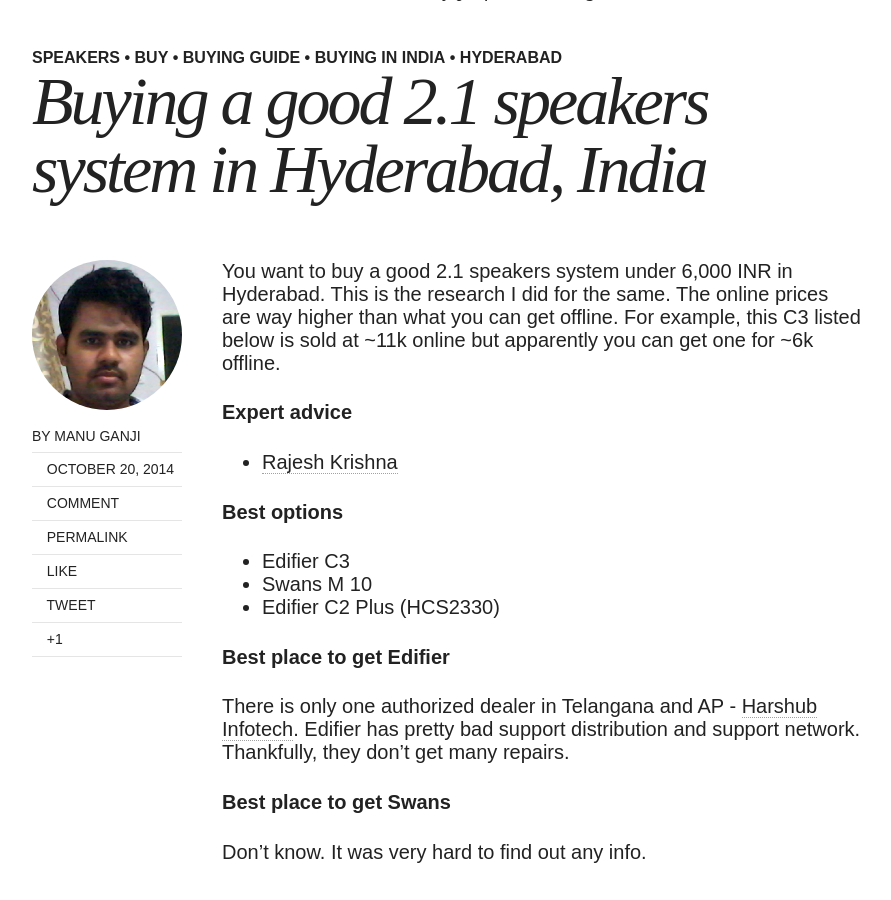
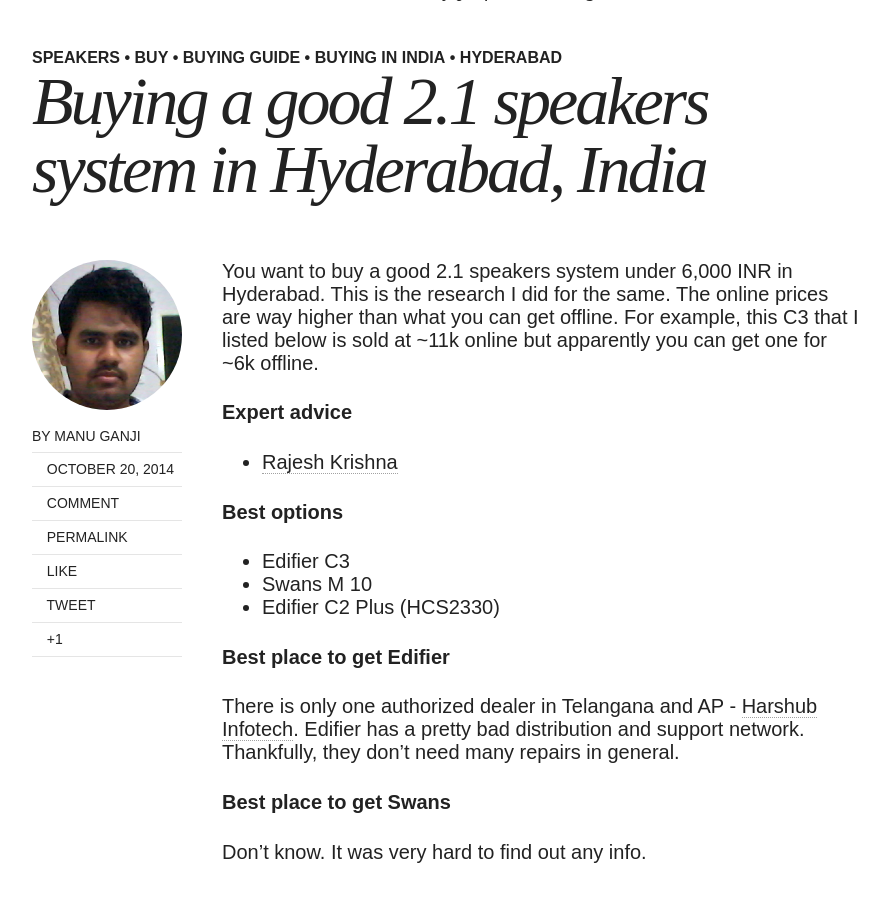
Before and after one commit to manuganji/manuganji.github.io, a Jekyll site: the page built from _posts/2014-10-20-buy-good-21-speakers-hyderabad-india.md, in a window 1280 px wide and 900 px high, scrolled down 349 px. Shown: the whole window, without its empty margins (128-1019 px from the left). Built offline with Jekyll 4.4.1, drawn with Linux system fonts in a browser that asks for light colours; nearby versions of some CDN libraries; a script that is not in the unit is left out; comment, search, counter and statistics services are not loaded.

Commit message:
Minor text edits

```diff
--- a/_posts/2014-10-20-buy-good-21-speakers-hyderabad-india.md
+++ b/_posts/2014-10-20-buy-good-21-speakers-hyderabad-india.md
@@ -7,7 +7,7 @@ tags: [speakers, buy, buying guide, buying in india, hyderabad]
 comments: true
 share: true
 ---
-You want to buy a good 2.1 speakers system under 6,000 INR in Hyderabad. This is the research I did for the same. The online prices are way higher than what you can get offline. For example, this C3 listed below is sold at ~11k online but apparently you can get one for ~6k offline.
+You want to buy a good 2.1 speakers system under 6,000 INR in Hyderabad. This is the research I did for the same. The online prices are way higher than what you can get offline. For example, this C3 that I listed below is sold at ~11k online but apparently you can get one for ~6k offline.
 
 #### Expert advice
 
@@ -21,7 +21,7 @@ You want to buy a good 2.1 speakers system under 6,000 INR in Hyderabad. This is
 
 #### Best place to get Edifier
 
-There is only one authorized dealer in Telangana and AP - [Harshub Infotech](http://www.justdial.com/Hyderabad/Harshubh-Infotech-%3Cnear%3E-Beside-Hong-Kong-Mobile-Bazar-Secunderabad/040PXX40-XX40-101222094640-U9C6_SHlkZXJhYmFkIENvbXB1dGVyIFNwZWFrZXIgRGVhbGVycyBFZGlmaWVy_BZDET). Edifier has pretty bad support distribution and support network. Thankfully, they don't get many repairs.
+There is only one authorized dealer in Telangana and AP - [Harshub Infotech](http://www.justdial.com/Hyderabad/Harshubh-Infotech-%3Cnear%3E-Beside-Hong-Kong-Mobile-Bazar-Secunderabad/040PXX40-XX40-101222094640-U9C6_SHlkZXJhYmFkIENvbXB1dGVyIFNwZWFrZXIgRGVhbGVycyBFZGlmaWVy_BZDET). Edifier has a pretty bad distribution and support network. Thankfully, they don't need many repairs in general.
 
 #### Best place to get Swans
 
```
